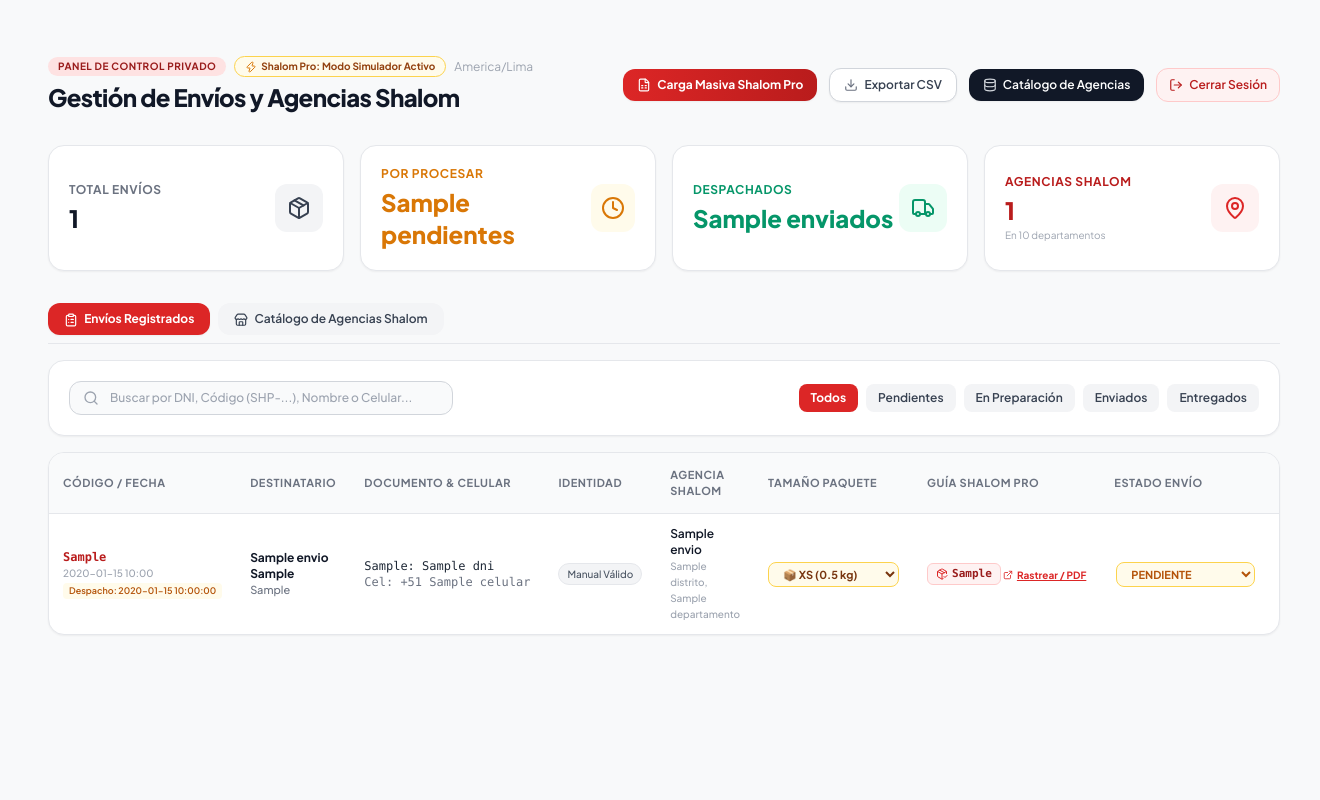
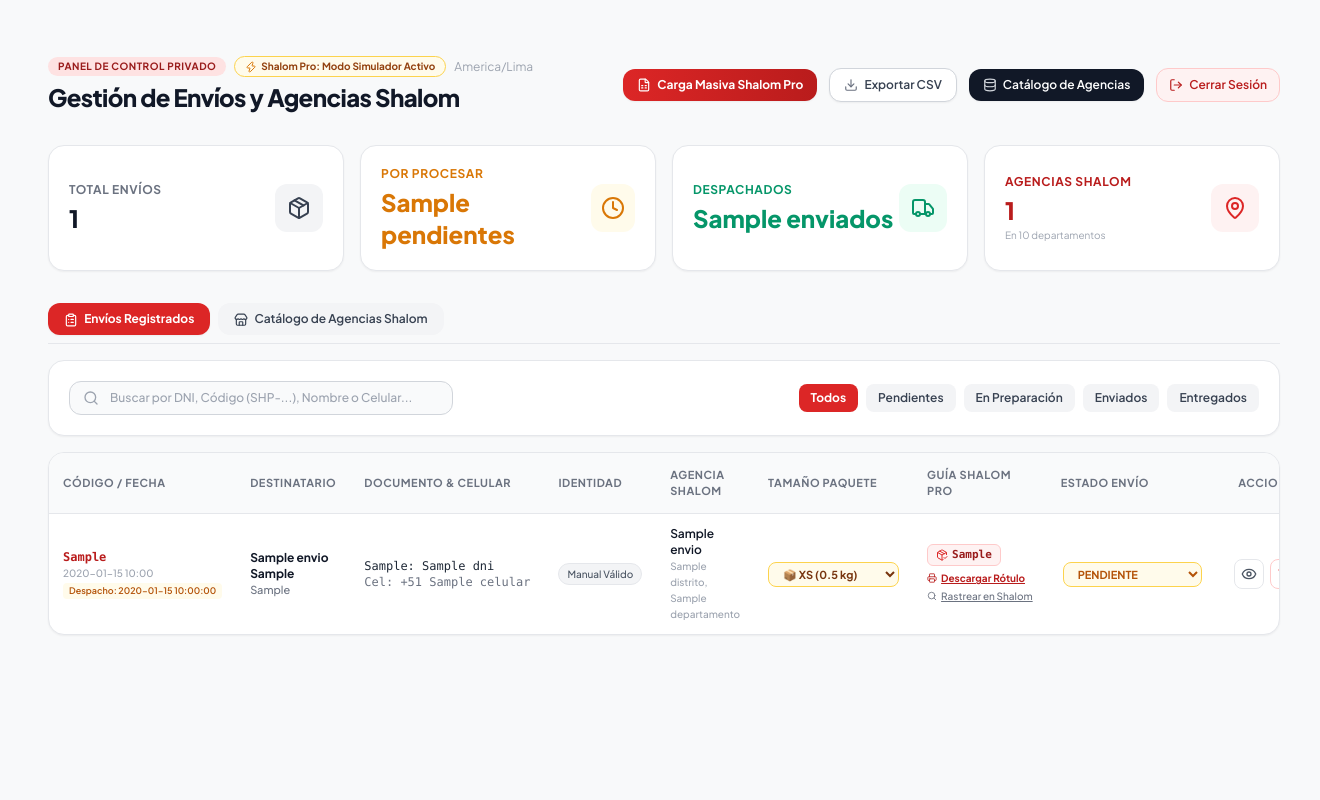
Before and after one commit to acestrike460-cyber/shop-now, a Python web app: template app/templates/admin.html in a window 1320 px wide. Run offline with Jinja, Linux system fonts and the light colour scheme; the template is opened without the code that fills it: most values are stand-ins (such as "Sample title", 1, 10 or a date in 2020); some libraries are stand-ins or nearby versions.

Commit message:
Add files via upload

```diff
--- a/app/services/shalom_pro_service.py
+++ b/app/services/shalom_pro_service.py
@@ -171,7 +171,7 @@ class ShalomProService:
                             "numero_guia": num_guia,
                             "serie_guia": serie,
                             "codigo_seguridad": codigo_seg,
-                            "url_pdf_guia": f"https://pro.shalom.pe/tracking?guia={num_guia}",
+                            "url_pdf_guia": "https://pro.shalom.pe/enviospendientes/list",
                             "monto_flete": monto,
                             "estado_shalom": "ORDEN_GENERADA",
                             "mensaje": f"¡Guía oficial emitida con éxito en Shalom Pro! Guía: {num_guia} (Serie {serie}, Código {codigo_seg})",
@@ -207,7 +207,7 @@ class ShalomProService:
             "modo": "SIMULADOR",
             "numero_guia": numero_guia_simulada,
             "serie_guia": "PR01",
-            "url_pdf_guia": f"https://pro.shalom.pe/tracking?guia={numero_guia_simulada}",
+            "url_pdf_guia": "https://pro.shalom.pe/enviospendientes/list",
             "monto_flete": flete_base,
             "estado_shalom": "PRE_GUIA_LISTA",
             "mensaje": f"Pre-guía generada exitosamente. Lista para sincronizar en Shalom Pro.",
--- a/app/static/js/admin.js
+++ b/app/static/js/admin.js
@@ -135,7 +135,14 @@ function renderizarTablaAdmin(envios) {
                         ${e.numero_guia_shalom}
                     </span>
                     ${e.monto_flete ? `<span class="text-[10px] text-gray-500 block mt-0.5 font-medium">Flete: S/ ${Number(e.monto_flete).toFixed(2)}</span>` : ''}
-                    ${e.url_guia_pdf ? `<a href="${e.url_guia_pdf}" target="_blank" class="inline-flex items-center gap-1 text-[10px] text-shalom-600 hover:text-shalom-800 font-bold mt-0.5 underline"><i data-lucide="external-link" class="w-2.5 h-2.5"></i> Rastrear / PDF</a>` : ''}
+                    <div class="flex flex-col gap-0.5 mt-1">
+                        <a href="https://pro.shalom.pe/enviospendientes/list" target="_blank" class="inline-flex items-center gap-1 text-[10px] text-shalom-700 hover:text-shalom-900 font-bold underline" title="Descargar rótulo oficial en Shalom Pro">
+                            <i data-lucide="printer" class="w-2.5 h-2.5"></i> Descargar Rótulo
+                        </a>
+                        <a href="https://shalom.com.pe/rastreo" target="_blank" class="inline-flex items-center gap-1 text-[10px] text-gray-500 hover:text-gray-700 font-medium underline" title="Rastreo público Shalom">
+                            <i data-lucide="search" class="w-2.5 h-2.5"></i> Rastrear en Shalom
+                        </a>
+                    </div>
                 </div>
             `;
         } else {
--- a/app/templates/admin.html
+++ b/app/templates/admin.html
@@ -284,12 +284,16 @@
                                     {% if envio.monto_flete %}
                                     <span class="text-[10px] text-gray-500 block mt-0.5 font-medium">Flete: S/ {{ "%.2f"|format(envio.monto_flete) }}</span>
                                     {% endif %}
-                                    {% if envio.url_guia_pdf %}
-                                    <a href="{{ envio.url_guia_pdf }}" target="_blank" class="inline-flex items-center gap-1 text-[10px] text-shalom-600 hover:text-shalom-800 font-bold mt-0.5 underline">
-                                        <i data-lucide="external-link" class="w-2.5 h-2.5"></i>
-                                        Rastrear / PDF
-                                    </a>
-                                    {% endif %}
+                                    <div class="flex flex-col gap-0.5 mt-1">
+                                        <a href="https://pro.shalom.pe/enviospendientes/list" target="_blank" class="inline-flex items-center gap-1 text-[10px] text-shalom-700 hover:text-shalom-900 font-bold underline" title="Descargar rótulo oficial en Shalom Pro">
+                                            <i data-lucide="printer" class="w-2.5 h-2.5"></i>
+                                            Descargar Rótulo
+                                        </a>
+                                        <a href="https://shalom.com.pe/rastreo" target="_blank" class="inline-flex items-center gap-1 text-[10px] text-gray-500 hover:text-gray-700 font-medium underline" title="Rastreo público Shalom">
+                                            <i data-lucide="search" class="w-2.5 h-2.5"></i>
+                                            Rastrear en Shalom
+                                        </a>
+                                    </div>
                                 </div>
                                 {% else %}
                                 <button
```
